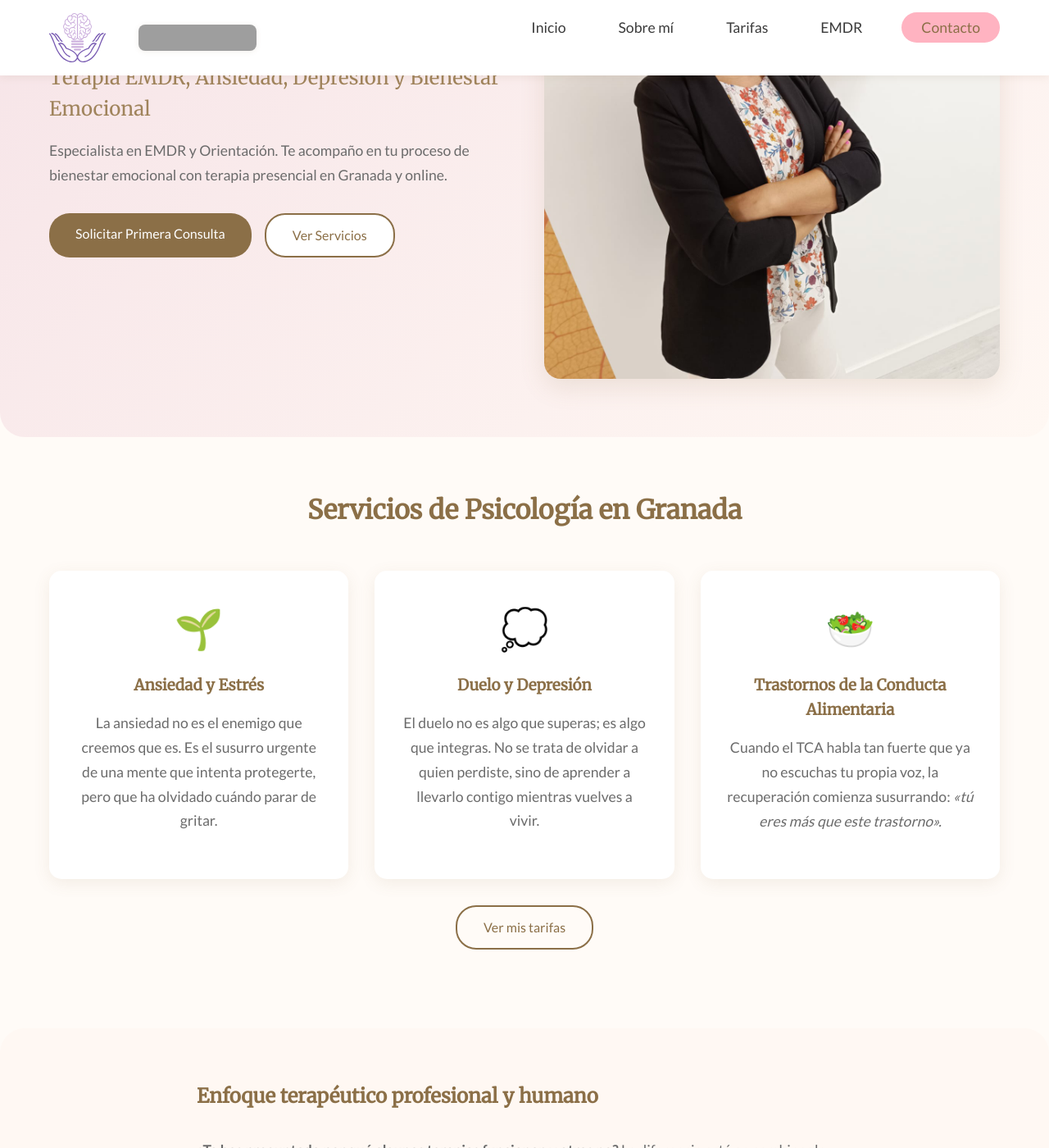
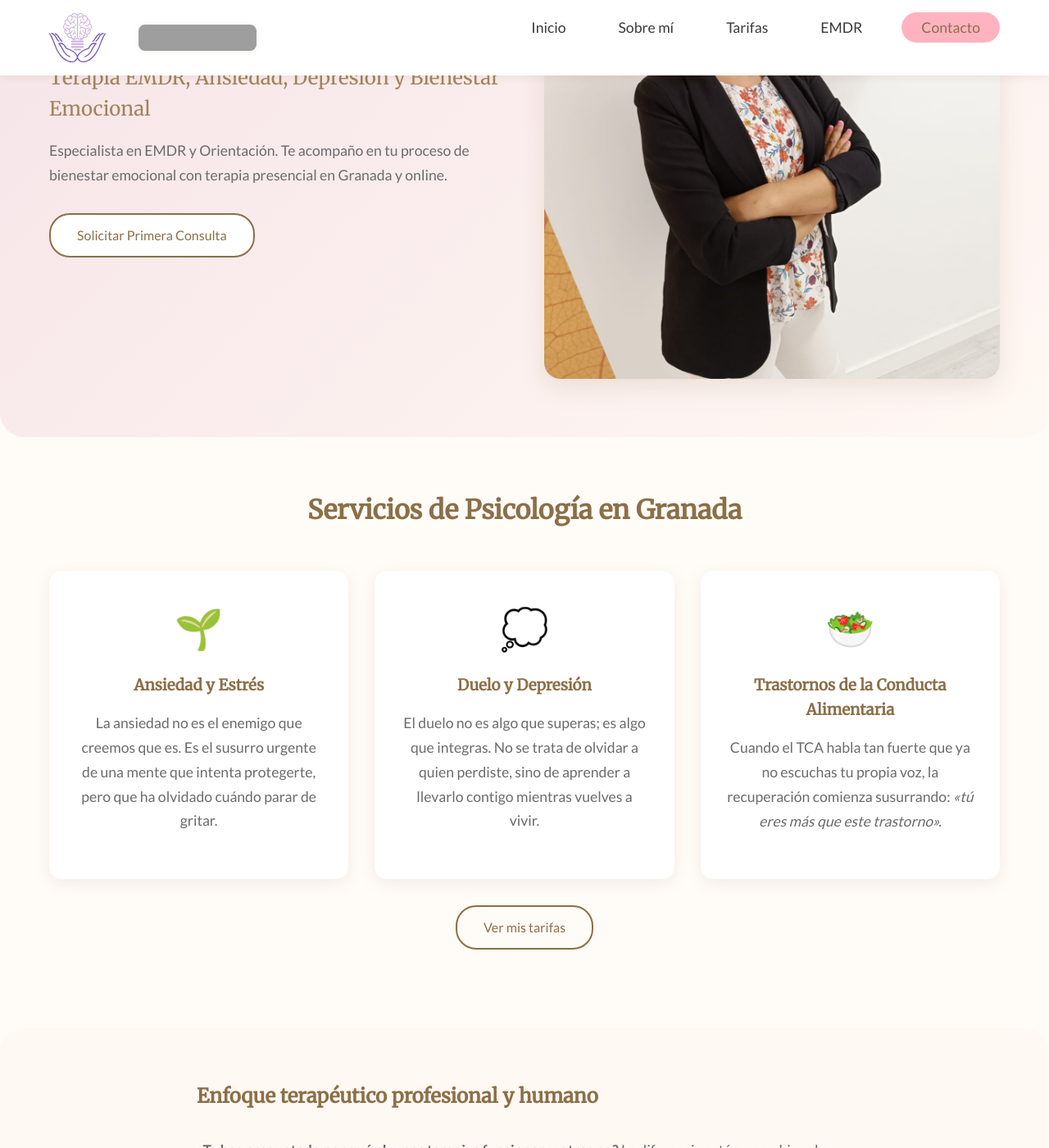
Before and after one commit to psicologacarmenmaria/psicologacarmenmaria.github.io, a Jekyll site: the page built from index.md, in a window 1280 px wide and 1400 px high, scrolled down 435 px. Shown: the whole window at 82% size. Built offline with Jekyll 4.4.1, drawn with Linux system fonts in a browser that asks for light colours; grey boxes are pictures that could not be loaded.

Commit message:
feat: remove the Services button

```diff
--- a/assets/css/style.css
+++ b/assets/css/style.css
@@ -293,24 +293,24 @@ h1, h2, h3, h4, h5, h6 {
 }
 
 .btn-primary {
-    background-color: var(--primary-brown);
-    color: var(--white);
-}
-
-.btn-primary:hover {
-    background-color: var(--secondary-brown);
-    transform: translateY(-2px);
-    box-shadow: 0 5px 15px var(--shadow-medium);
-}
-
-.btn-secondary {
     background-color: var(--white);
     color: var(--primary-brown);
     border: 2px solid var(--primary-brown);
 }
 
+.btn-primary:hover {
+    background-color: var(--primary-pink);
+}
+
+.btn-secondary {
+    background-color: var(--primary-brown);
+    color: var(--white);
+}
+
 .btn-secondary:hover {
-    background-color: var(--primary-pink);
+    background-color: var(--secondary-brown);
+    transform: translateY(-2px);
+    box-shadow: 0 5px 15px var(--shadow-medium);
 }
 
 .btn-outline {
--- a/index.md
+++ b/index.md
@@ -14,7 +14,6 @@ layout: default
                 </p>
                 <div class="hero-buttons">
                     <a href="/contacto" class="btn btn-primary">Solicitar Primera Consulta</a>
-                    <a href="/servicios" class="btn btn-secondary">Ver Servicios</a>
                 </div>
             </div>
             <div class="hero-image">
```
